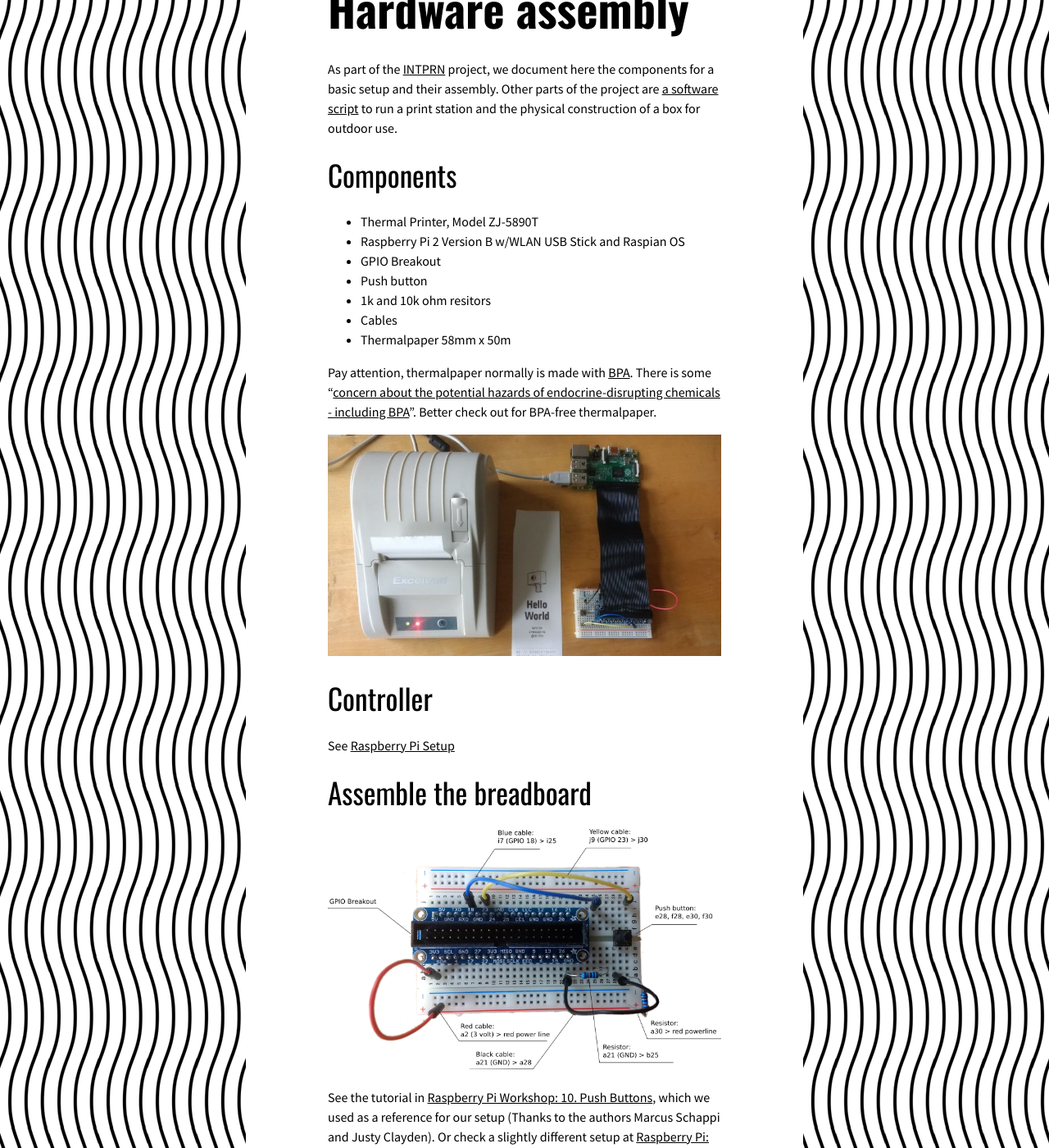
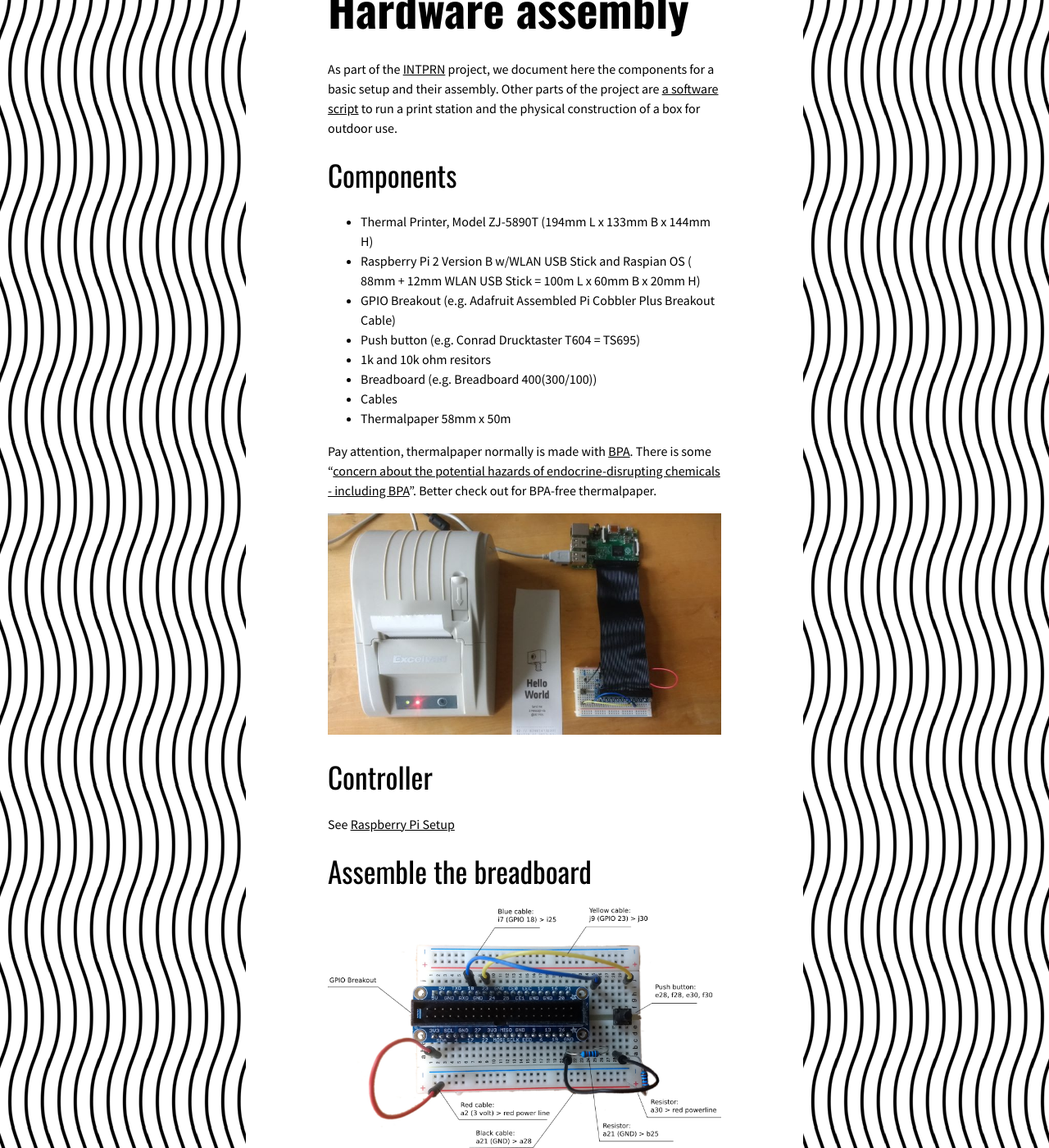
Before and after one commit to ut/INTPRN, a Jekyll site: the page built from hardware.md, in a window 1280 px wide and 1400 px high, scrolled down 506 px. Shown: the whole window at 82% size. Built offline with Jekyll 4.4.1, drawn with Linux system fonts in a browser that asks for light colours; emoji names are drawn with the system emoji font; our own code applies the rules of GitHub Pages for plain Markdown files; some of the changed text lies outside the part shown.

Commit message:
Update hardware.md, adding device dimensions

```diff
--- a/hardware.md
+++ b/hardware.md
@@ -9,11 +9,12 @@ project are [a software script](https://github.com/ut/PRNSTN) to run a print sta
 
 ## Components
 
-* Thermal Printer, Model ZJ-5890T
-* Raspberry Pi 2 Version B w/WLAN USB Stick and Raspian OS
-* GPIO Breakout
-* Push button
+* Thermal Printer, Model ZJ-5890T (194mm L x 133mm B x 144mm H)
+* Raspberry Pi 2 Version B w/WLAN USB Stick and Raspian OS  ( 88mm + 12mm WLAN USB Stick = 100m L x 60mm B x 20mm H)
+* GPIO Breakout (e.g. Adafruit Assembled Pi Cobbler Plus Breakout Cable)
+* Push button  (e.g. Conrad Drucktaster T604 = TS695)
 * 1k and 10k ohm resitors
+* Breadboard (e.g. Breadboard 400(300/100))
 * Cables
 * Thermalpaper 58mm x 50m
 
```
Also changed, not shown: other parts of hardware.md (+1 -1 lines).
